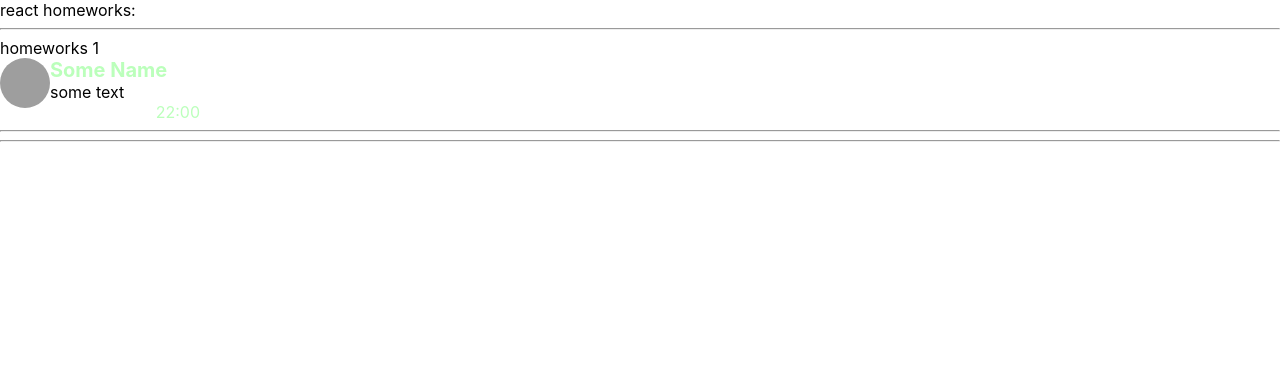
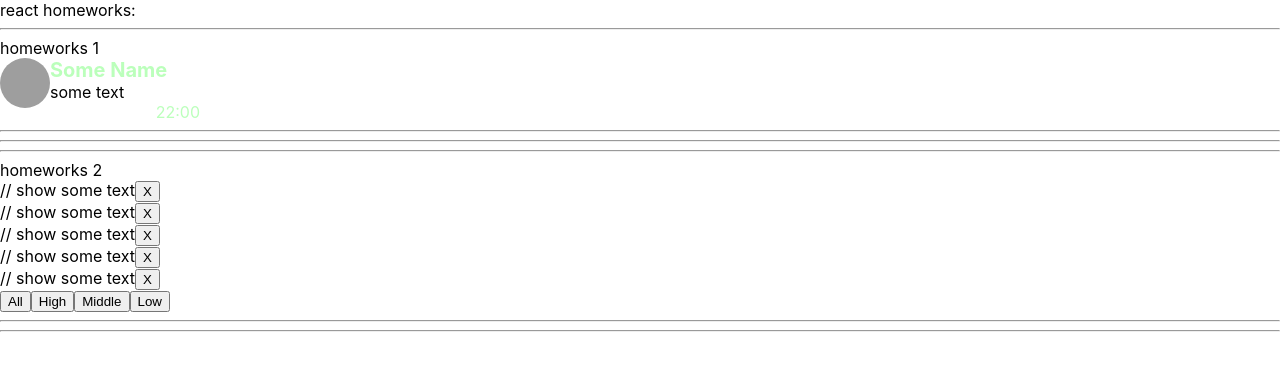
Before and after one commit to EvgeniBlag/Ignat, a React (Create React App) app: page / in a window 1280 px wide. Shown: the top 370 px of the page. Built offline with nearby package versions, Linux system fonts and the light colour scheme; grey boxes are pictures that could not be loaded.

Commit message:
ignatHome2

```diff
--- a/src/p1-main/m1-ui/u1-app/App.tsx
+++ b/src/p1-main/m1-ui/u1-app/App.tsx
@@ -1,13 +1,14 @@
 import React from 'react'
 import s from './App.module.css'
 import HW1 from '../../../p2-homeworks/h1/HW1'
+import HW2 from '../../../p2-homeworks/h2/HW2'
 
 function App() {
     return (
         <div className={s.App}>
             <div>react homeworks:</div>
             <HW1/>
-            {/*<HW2/>*/}
+            <HW2/>
             {/*<HW3/>*/}
             {/*<HW4/>*/}
             {/*<HW5/>*/}
--- a/src/p2-homeworks/h2/Affairs.module.css
+++ b/src/p2-homeworks/h2/Affairs.module.css
@@ -1,3 +1,3 @@
-.someClass {
+/* .someClass {
 
-}
+} */
--- a/src/p2-homeworks/h2/HW2.tsx
+++ b/src/p2-homeworks/h2/HW2.tsx
@@ -2,12 +2,18 @@ import React, {useState} from 'react'
 import Affairs from './Affairs'
 
 // types
-export type AffairPriorityType = any // need to fix any
-export type AffairType = any // need to fix any
+export type AffairPriorityType = 'high'|'low'|'middle'// need to fix any
+
+export type AffairType = {
+       _id:number
+       name:string
+       priority:string
+} // need to fix any
+
 export type FilterType = 'all' | AffairPriorityType
 
 // constants
-const defaultAffairs: any = [ // need to fix any
+const defaultAffairs: Array<AffairType> = [ // need to fix any
     {_id: 1, name: 'React', priority: 'high'},
     {_id: 2, name: 'anime', priority: 'low'},
     {_id: 3, name: 'games', priority: 'low'},
@@ -16,20 +22,29 @@ const defaultAffairs: any = [ // need to fix any
 ]
 
 // pure helper functions
-export const filterAffairs = (affairs: any, filter: any): any => { // need to fix any
+export const filterAffairs = (affairs: Array<AffairType>, filter: FilterType): Array<AffairType> => { // need to fix any
     if (filter === 'all') return affairs
-    else return // need to fix
+
+    else if (filter === 'high') return affairs.filter((afair) => { afair.priority === 'high' })
+
+        else if (filter === 'low') return affairs.filter((afair) => { afair.priority === 'low' })
+
+            else if (filter === 'middle') return affairs.filter((afair) => { afair.priority === 'middle' })
+
+    return affairs
+    // need to fix
 }
-export const deleteAffair = (affairs: any, _id: any): any => { // need to fix any
-    return // need to fix
+export const deleteAffair = (affairs: Array<AffairType>, _id: number): any => { // need to fix any
+
+    return affairs.filter( affair => affair._id !== _id ) // need to fix
 }
 
 function HW2() {
-    const [affairs, setAffairs] = useState<any>(defaultAffairs) // need to fix any
+    const [affairs, setAffairs] = useState(defaultAffairs) // need to fix any
     const [filter, setFilter] = useState<FilterType>('all')
 
     const filteredAffairs = filterAffairs(affairs, filter)
-    const deleteAffairCallback = (_id: any) => setAffairs(deleteAffair(affairs, _id)) // need to fix any
+    const deleteAffairCallback = (_id: number) => setAffairs(deleteAffair(affairs, _id)) // need to fix any
 
     return (
         <div>
```
